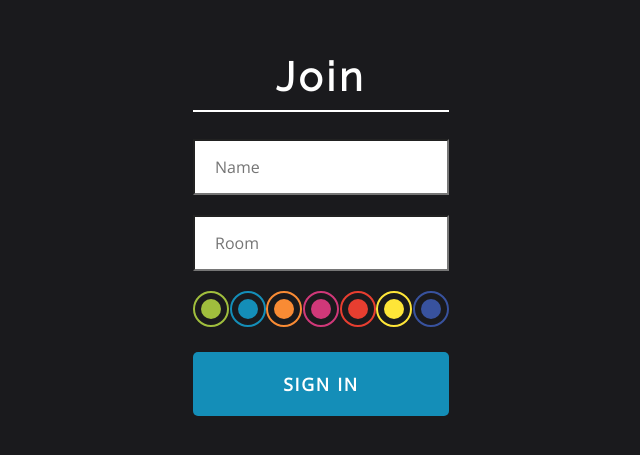
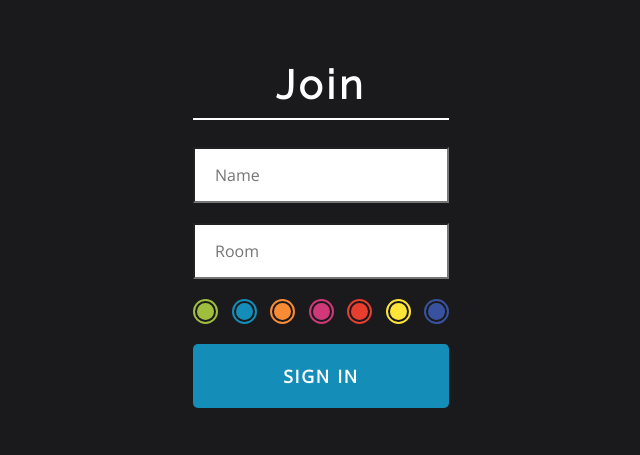
Before and after one commit to nantonacci/chat-app, a React (Create React App) app in the folder client/: page / in a window 1280 px wide. Shown: the part 179-634 px from the top of the page, without its empty margins (319-959 px from the left). Built offline with nearby package versions, Linux system fonts and the light colour scheme.

Commit message:
Styling for color circles lookin good.

```diff
--- a/client/src/components/Join/Join.css
+++ b/client/src/components/Join/Join.css
@@ -25,10 +25,24 @@ html, body {
     width: 20%;
   }
 
-  .radios {
+  .colors {
     padding-top: 20px;
     display: flex;
     justify-content: space-around;
+  }
+
+  @media only screen and (max-width: 1400px){
+    .colors{
+      justify-content: space-between;
+      flex-wrap: wrap;
+    }
+}
+  @media only screen and (max-width: 1000px){
+    .colors{
+      justify-content: space-around;
+      flex-wrap: wrap;
+      padding-top: 0px;
+    }
   }
 
   .joinInput {
--- a/client/src/components/Join/Join.js
+++ b/client/src/components/Join/Join.js
@@ -29,43 +29,36 @@ const Join  = withRouter(({ history }) => {
                     <input placeholder="Room" className="joinInput mt-20" type="text" onChange={(event) => setRoom(event.target.value) } />
                 </div>
 
-                <div className="radios">
-                    <div id="softlime">
-                        <input type="radio" id="softlime" name="color" value="softlime" />
-                        <label for="softlime"></label>
+                <div className="colors">
+                    <div className="circles" id="softlime">
+
                     </div>
 
-                    <div id="seablue">
-                        <input type="radio" id="seablue" name="color" value="seablue"/>
-                        <label for="seablue"></label>
+                    <div className="circles" id="seablue">
+
                     </div>
 
-                    <div id="orange">
-                        <input type="radio" id="orange" name="color" value="orange"/>
-                        <label for="orange"></label>
+                    <div className="circles" id="orange">
+
                     </div>
 
-                    <div id="magenta">
-                        <input type="radio" id="magenta" name="color" value="magenta"/>
-                        <label for="magenta"></label>
+                    <div className="circles" id="magenta">
+
                     </div>
 
-                    <div id="redorange">
-                        <input type="radio" id="redorange" name="color" value="redorange"/>
-                        <label for="redorange"></label>
+                    <div className="circles" id="redorange">
+
                     </div>
 
-                    <div id="yellow">
-                        <input type="radio" id="yellow" name="color" value="yellow" />
-                        <label for="yellow"></label>
+                    <div className="circles" id="yellow">
+
                     </div>
 
-                    <div id="deepblue">
-                        <input type="radio" id="deepblue" name="color" value="deepblue"/>
-                        <label for="deepblue" ></label>
+                    <div className="circles" id="deepblue">
+
                     </div>
                 </div>
-                {/* end radios */}
+                {/* end colors */}
 
                     <button id="color" className="button mt-20" type="submit">sign in</button>
             </form>
--- a/client/src/index.scss
+++ b/client/src/index.scss
@@ -28,154 +28,59 @@ input[type="radio"] {
     display: none;
 }
 
-div#softlime>input[type="radio"]+label:before {
-    content: "";
-    /* create custom radiobutton appearance */
+.circles{
     display: inline-block;
-    width: 20px;
-    height: 20px;
-    padding: 6px;
-    /* background-color only for content */
+    width: 35px;
+    height: 35px;
+    padding: 4px;
     background-clip: content-box;
-    border: 2px solid $softlime;
-    background-color: $softlime;
     border-radius: 50%;
 }
 
-div#seablue>input[type="radio"]+label:before {
-    content: "";
-    /* create custom radiobutton appearance */
-    display: inline-block;
-    width: 20px;
-    height: 20px;
-    padding: 6px;
-    /* background-color only for content */
-    background-clip: content-box;
+div#softlime {
+    border: 2px solid $softlime;
+    background-color: $softlime;
+}
+
+div#seablue {
     border: 2px solid $seablue;
     background-color: $seablue;
-    border-radius: 50%;
 }
 
-div#orange>input[type="radio"]+label:before {
-    content: "";
-    /* create custom radiobutton appearance */
-    display: inline-block;
-    width: 20px;
-    height: 20px;
-    padding: 6px;
-    /* background-color only for content */
-    background-clip: content-box;
+div#orange {
     border: 2px solid $orange;
     background-color: $orange;
-    border-radius: 50%;
 }
 
-div#magenta>input[type="radio"]+label:before {
-    content: "";
-    /* create custom radiobutton appearance */
-    display: inline-block;
-    width: 20px;
-    height: 20px;
-    padding: 6px;
-    /* background-color only for content */
-    background-clip: content-box;
+div#magenta {
     border: 2px solid $magenta;
     background-color: $magenta;
-    border-radius: 50%;
 }
 
-div#redorange>input[type="radio"]+label:before {
-    content: "";
-    /* create custom radiobutton appearance */
-    display: inline-block;
-    width: 20px;
-    height: 20px;
-    padding: 6px;
-    /* background-color only for content */
-    background-clip: content-box;
+div#redorange {
     border: 2px solid $redorange;
     background-color: $redorange;
-    border-radius: 50%;
 }
 
-div#yellow>input[type="radio"]+label:before {
-    content: "";
-    /* create custom radiobutton appearance */
-    display: inline-block;
-    width: 20px;
-    height: 20px;
-    padding: 6px;
-    /* background-color only for content */
-    background-clip: content-box;
+div#yellow {
     border: 2px solid $yellow;
     background-color: $yellow;
-    border-radius: 50%;
+}
+div#deepblue {
+    border: 2px solid $deepblue;
+    background-color: $deepblue;
 }
 
-input[type="radio"]+label:before {
-    content: "";
-    /* create custom radiobutton appearance */
-    position: static;
-    display: inline-block;
-    width: 20px;
-    height: 20px;
-    padding: 6px;
-    /* background-color only for content */
-    background-clip: content-box;
-    border: 2px solid $deepblue;
-    background-color: $deepblue;
-    border-radius: 50%;
+@media only screen and (max-width: 1400px){
+    .circles{
+        width: 25px;
+        height: 25px;
+        padding: 2px;
+    }
 }
 
-input[type="radio"]:checked + label:before {
-    background-color: white;
+@media only screen and (max-width: 1000px){
+    .circles{
+        margin-top: 20px;
+    }
 }
-
-// #softlime {
-//     height: 20px;
-//     width: 20px;
-//     border-radius: 50%;
-//     background: $softlime;
-// }
-
-// #seablue{
-//     height: 20px;
-//     width: 20px;
-//     border-radius: 50%;
-//     background: $seablue;
-// }
-
-// #orange{
-//     height: 20px;
-//     width: 20px;
-//     border-radius: 50%;
-//     background: $orange;
-// }
-
-// #magenta{
-//     height: 20px;
-//     width: 20px;
-//     border-radius: 50%;
-//     background: $magenta;
-// }
-
-// #redorange{
-//     height: 20px;
-//     width: 20px;
-//     border-radius: 50%;
-//     background: $redorange;
-// }
-
-// #yellow{
-//     height: 20px;
-//     width: 20px;
-//     border-radius: 50%;
-//     background: $yellow;
-// }
-
-// #deepblue{
-//     height: 20px;
-//     width: 20px;
-//     border-radius: 50%;
-//     background: $deepblue;
-// }
```
